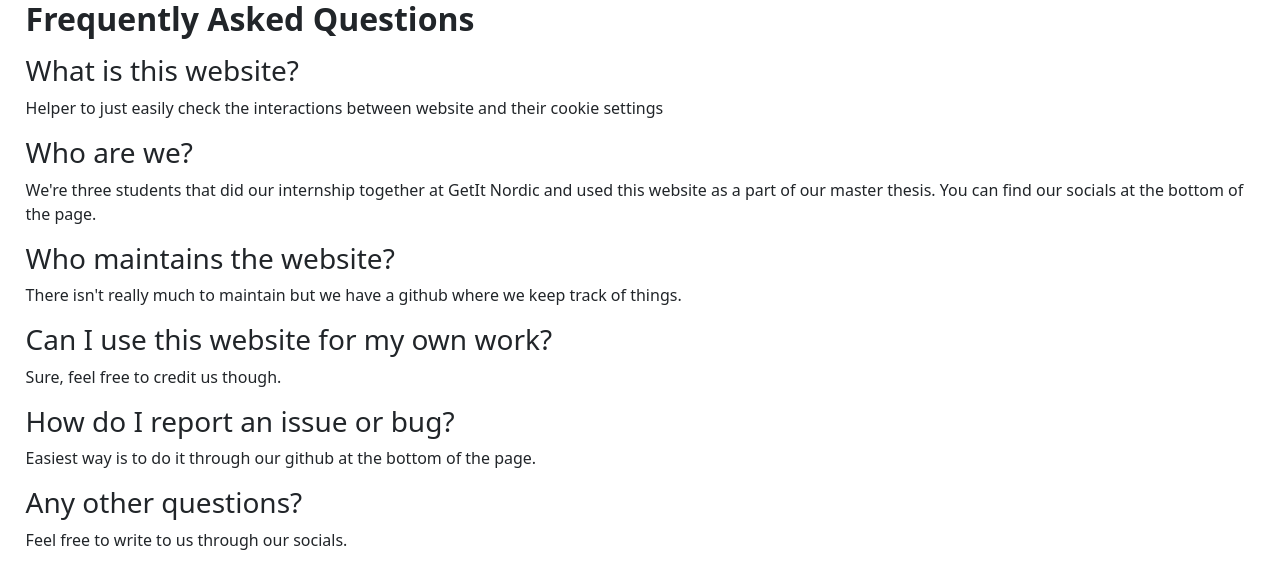
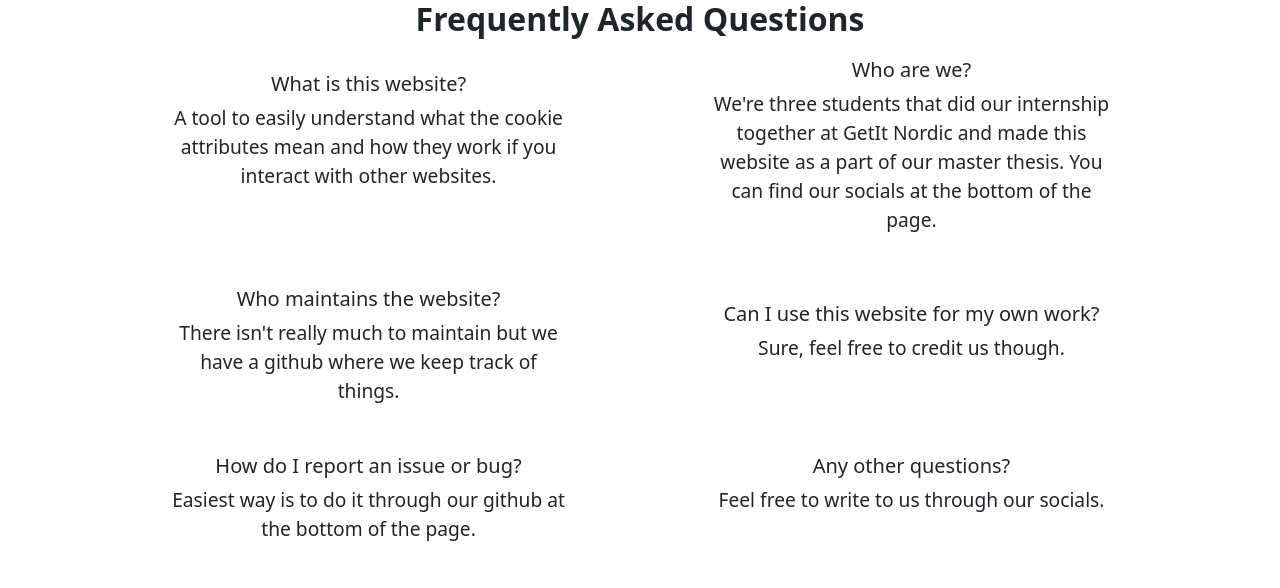
Before and after one commit to getitnordic/get-cookie-tool, a Next.js app: page /components/FAQ in a window 1280 px wide. Shown: the top 588 px of the page. Built offline with nearby package versions, Linux system fonts and the light colour scheme.

Commit message:
styleDone

```diff
--- a/pages/components/FAQ.tsx
+++ b/pages/components/FAQ.tsx
@@ -2,46 +2,49 @@ import styles from '@/styles/FAQ.module.scss';
 
 const FAQ = () => {
   return (
-    <div className={styles.faqSection}>
+    <div className={styles.wholeFaq}>
       <h2 className={styles.faqTitle}>Frequently Asked Questions</h2>
+      <div className={styles.faqSection}>
 
-      <div className={styles.faq}>
-        <h3>What is this website?</h3>
-        <p>
-          Helper to just easily check the interactions between website and their cookie settings{' '}
+      <div className={styles.faq1}>
+        <h3 className={styles.faqMiniTitle1}>What is this website?</h3>
+        <p className={styles.faqMiniText}>
+          A tool to easily understand what the cookie attributes mean and how they work if you interact with other websites.
         </p>
       </div>
 
-      <div className={styles.faq}>
-        <h3>Who are we?</h3>
-        <p>
-          We're three students that did our internship together at GetIt Nordic and used this
+      <div className={styles.faq2}>
+        <h3 className={styles.faqMiniTitle2}>Who are we?</h3>
+        <p className={styles.faqMiniText}>
+          We're three students that did our internship together at GetIt Nordic and made this
           website as a part of our master thesis. You can find our socials at the bottom of the
           page.
         </p>
       </div>
 
-      <div className={styles.faq}>
-        <h3>Who maintains the website?</h3>
-        <p>
+      <div className={styles.faq3}>
+        <h3 className={styles.faqMiniTitle3}>Who maintains the website?</h3>
+        <p className={styles.faqMiniText}>
           There isn't really much to maintain but we have a github where we keep track of things.
         </p>
       </div>
 
-      <div className={styles.faq}>
-        <h3>Can I use this website for my own work?</h3>
-        <p>Sure, feel free to credit us though.</p>
+      <div className={styles.faq4}>
+        <h3 className={styles.faqMiniTitle4}>Can I use this website for my own work?</h3>
+        <p className={styles.faqMiniText}>Sure, feel free to credit us though.</p>
       </div>
 
-      <div className={styles.faq}>
-        <h3>How do I report an issue or bug?</h3>
-        <p>Easiest way is to do it through our github at the bottom of the page.</p>
+      <div className={styles.faq5}>
+        <h3 className={styles.faqMiniTitle5}>How do I report an issue or bug?</h3>
+        <p className={styles.faqMiniText}>Easiest way is to do it through our github at the bottom of the page.</p>
       </div>
 
-      <div className={styles.faq}>
-        <h3>Any other questions?</h3>
-        <p>Feel free to write to us through our socials.</p>
+
+      <div className={styles.faq6}>
+        <h3 className={styles.faqMiniTitle6}>Any other questions?</h3>
+        <p className={styles.faqMiniText}>Feel free to write to us through our socials.</p>
       </div>
+    </div>
     </div>
   );
 };
--- a/styles/CookiesInfo.module.scss
+++ b/styles/CookiesInfo.module.scss
@@ -1,5 +1,5 @@
 .cookieInfo{
     margin-left: 2%;
     margin-right: 2%;
-    margin-top: 25%;
+    margin-top: 5%;
 }
--- a/styles/FAQ.module.scss
+++ b/styles/FAQ.module.scss
@@ -1,8 +1,190 @@
+@import "../styles/Breakpoints.module.scss";
 .faqSection {
     margin-left: 2%;
     margin-right: 2%;
+
+    @include respond-to("s") {}
+
+    @include respond-to("m") {}
+
+    @include respond-to("l") {
+        display: grid;
+        grid-template-columns: 400px 400px ;
+        grid-template-rows: 200px 200px ;
+        align-items: center;
+        justify-content: space-evenly;
+
+
+    }
+
+    @include respond-to("xl") {}
+
 }
 .faqTitle{
     font-weight: bold;
     margin-bottom: 1rem;
+    @include respond-to("s") {
+
+    }
+    @include respond-to("m") {
+        text-align: center;
+    }
+    @include respond-to("l") {
+    }
+    @include respond-to("xl") {
+
+    }
 }
+
+.faq1{
+
+    @include respond-to("l") {
+        text-align: center;
+        font-size: larger;
+
+    }
+    @include respond-to("xl") {
+
+    }
+
+}
+.faq2{
+
+    @include respond-to("l") {
+        text-align: center;
+        font-size: larger;
+
+    }
+    @include respond-to("xl") {
+
+    }
+
+}
+
+.faq3{
+
+    @include respond-to("l") {
+        text-align: center;
+        font-size: larger;
+
+
+    }
+    @include respond-to("xl") {
+
+    }
+
+}
+
+.faq4{
+
+    @include respond-to("l") {
+        text-align: center;
+        font-size: larger;
+
+    }
+    @include respond-to("xl") {
+
+    }
+
+}
+
+.faq5{
+
+    @include respond-to("l") {
+        text-align: center;
+        font-size: larger;
+    }
+    @include respond-to("xl") {
+
+    }
+
+}
+
+.faq6{
+
+    @include respond-to("l") {
+        text-align: center;
+        font-size: larger;
+
+    }
+    @include respond-to("xl") {
+
+    }
+    margin-bottom: -2rem;
+}
+
+.faqMiniTitle1{
+    @include respond-to("l") {
+        font-size: 20px;
+        margin-top: -1.9rem;
+
+
+
+    }
+    @include respond-to("xl") {
+    }
+
+}
+.faqMiniTitle2{
+    @include respond-to("l") {
+        font-size: 20px;
+
+
+    }
+    @include respond-to("xl") {
+    }
+
+}
+.faqMiniTitle3{
+    @include respond-to("l") {
+        font-size: 20px;
+
+
+    }
+    @include respond-to("xl") {
+    }
+
+}
+.faqMiniTitle4{
+    @include respond-to("l") {
+        font-size: 20px;
+        margin-top: -1.8rem;
+
+
+    }
+    @include respond-to("xl") {
+    }
+
+}
+.faqMiniTitle5{
+    @include respond-to("l") {
+        font-size: 20px;
+
+
+    }
+    @include respond-to("xl") {
+    }
+
+}
+.faqMiniTitle6{
+    @include respond-to("l") {
+        font-size: 20px;
+        margin-top: -3.8rem;
+
+
+
+    }
+    @include respond-to("xl") {
+    }
+
+}
+
+.faqMiniText{
+    @include respond-to("l") {
+
+
+    }
+    @include respond-to("xl") {
+    }
+
+}
```
Also changed, not shown: pages/components/CompareCookie.tsx (+21 -18 lines), pages/components/Footer.tsx (+7 -8 lines), styles/CompareCookies.module.scss (+90 -13 lines), styles/Footer.module.scss (+95 -30 lines), styles/Home.module.scss (+6 -8 lines).
